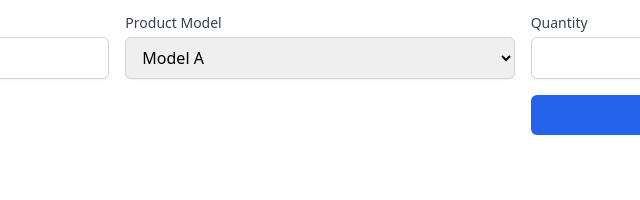
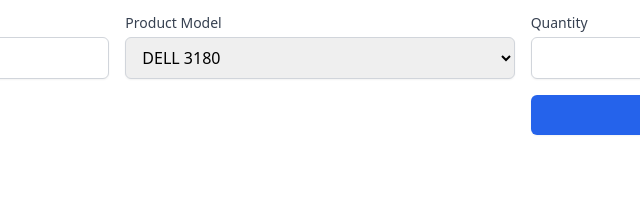
Before and after one commit to Meshalalyy/Inventory-Tracker, a plain HTML site: page index.html in a window 1280 px wide. Shown: the part 222-422 px from the top of the page, 320-960 px from the left. Drawn offline with nearby package versions, Linux system fonts and the light colour scheme.

Commit message:
Update index.html

```diff
--- a/index.html
+++ b/index.html
@@ -51,11 +51,11 @@
                     <div>
                         <label for="productModel" class="block text-sm font-medium text-gray-700 mb-1">Product Model</label>
                         <select id="productModel" required class="w-full px-3 py-2 border border-gray-300 rounded-md shadow-sm focus:outline-none focus:ring-blue-500 focus:border-blue-500">
-                            <option value="Model A">Model A</option>
-                            <option value="Model B">Model B</option>
-                            <option value="Model C">Model C</option>
-                            <option value="Model D">Model D</option>
-                            <option value="Model E">Model E</option>
+                            <option value="Model A">DELL 3180</option>
+                            <option value="Model B">Dell 3180 TouchScreen</option>
+                            <option value="Model C">AC-CR 7</option>
+                            <option value="Model D">HP-G4</option>
+                            <option value="Model E">AMZ-TABS</option>
                         </select>
                     </div>
                     <div>
```
